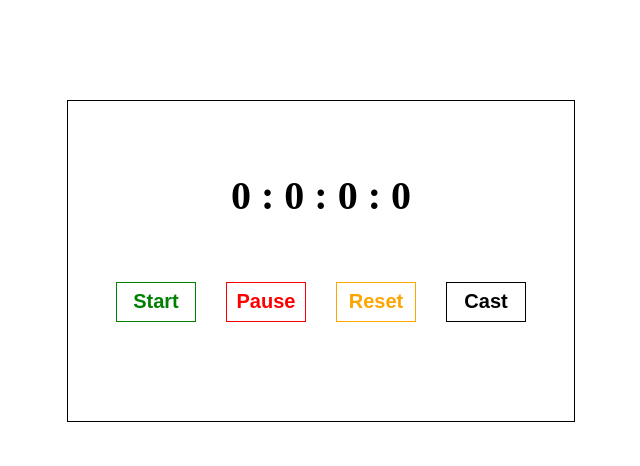
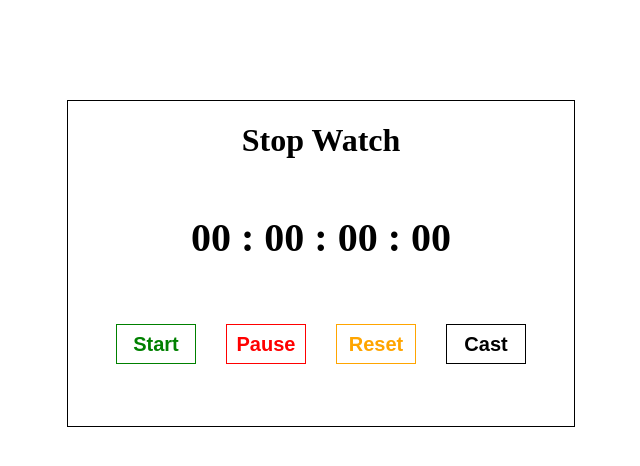
Before and after one commit to maheshdeverapu/stopwatch_assignment, a plain HTML site: page html&css/index.html in a window 1280 px wide. Both pictures are taken after a click on the button "Reset". Shown: the whole page, without its empty margins (319-959 px from the left). Drawn offline with Linux system fonts and the light colour scheme.

Commit message:
feature/body

```diff
--- a/html&css/index.html
+++ b/html&css/index.html
@@ -9,6 +9,7 @@
 </head>
 <body>
     <div class="content">
+        <h1>Stop Watch</h1>
         <h2 class="display_timer" >${hour} : ${minute} : ${second} : ${milliSecond}</h2>
         <!-- <h2 class="display_timer" >00 : 00 : 00 :00</h2> -->
         <div class="buttons">
--- a/javascript/script.js
+++ b/javascript/script.js
@@ -1,8 +1,8 @@
 const timer = document.querySelector(".display_timer")
 let y = document.querySelectorAll("p");
-let hour = 0;
-let minute = 0;
-let second = 0;
+let hour = "00";
+let minute = "00";
+let second = "00";
 let milliSecond = "000";
 let index = 0;
 let x
@@ -24,18 +24,21 @@ function stopWatch(){
         milliSecond=0;
     }
     if(parseInt(second) === 60){
-        minute+=1;
-        // second="00";
+        minute=parseInt(minute)+1;
+        second="00";
     }
-    if(minute === 60){
-        hour+=1;
+    if(parseInt(minute) === 60){
+      hour=  parseInt(hour)+1;
         minute=0;
         // second="00";
     }
+    // debugger
     // timer.innerHTML = `00 : 00 : 00 : 00`
     // if(milliSecond < 10){milliSecond="00"+milliSecond}
     // else if(milliSecond < 100){milliSecond="0"+milliSecond}
-    // if(parseInt(second) < 10){second="0"+second}
+    if(parseInt(second) < 10){second="0"+parseInt(second)}
+    if(parseInt(minute) < 10){minute="0"+parseInt(minute)}
+    if(parseInt(hour) < 10){hour="0"+parseInt(hour)}
     timer.innerHTML = `${hour} : ${minute} : ${second} : ${milliSecond}`
     // debugger
 }
@@ -57,15 +60,15 @@ function PauseHandling(){
 }
 function resetHandling(){
     clearInterval();
-    hour = 00;
-    minute = 00;
-    second = 00;
-    milliSecond = 00;
+    hour = "00";
+    minute = "00";
+    second = "00";
+    milliSecond = "00";
     timer.innerHTML = `${hour} : ${minute} : ${second} : ${milliSecond}`
     // y.innerHTML = "";
-    document.querySelector(".addx").innerHTML = "";
+    // document.querySelector(".addx").innerHTML = "";
     // x.querySelectorAll(".addx").innerHTML = ""
-    // cast.innerHTML = "";
+    cast.innerHTML = "";
 }
 
 
```
Also changed, not shown: screenshot/111.jpg (added), screenshot/2222.jpg (added), screenshot/333.jpg (added).
